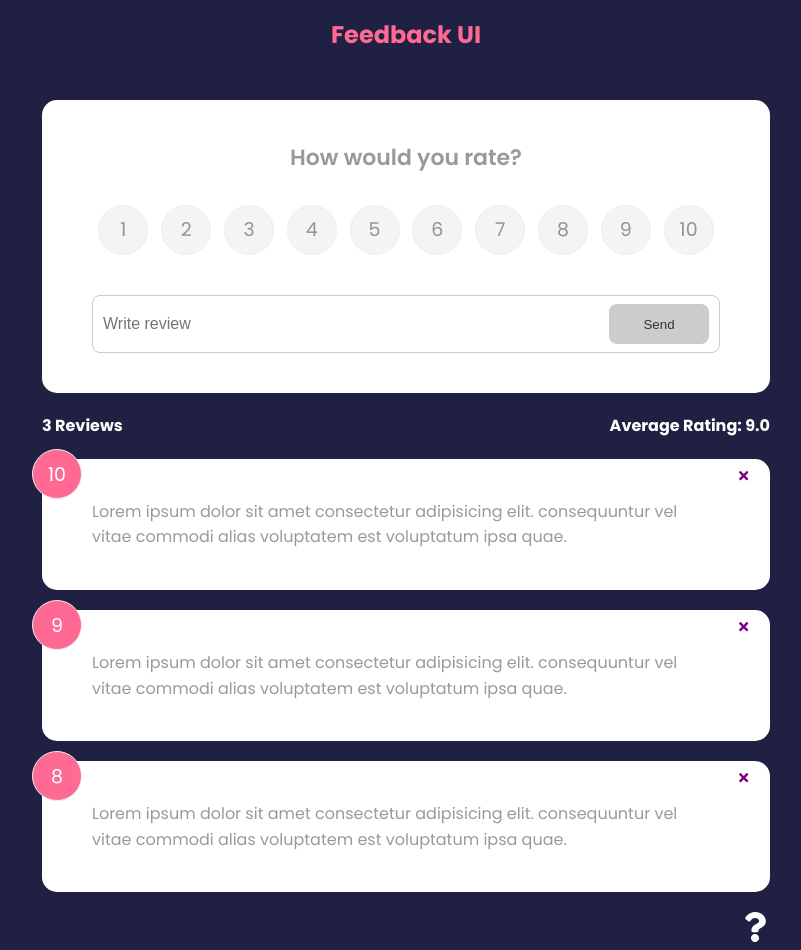
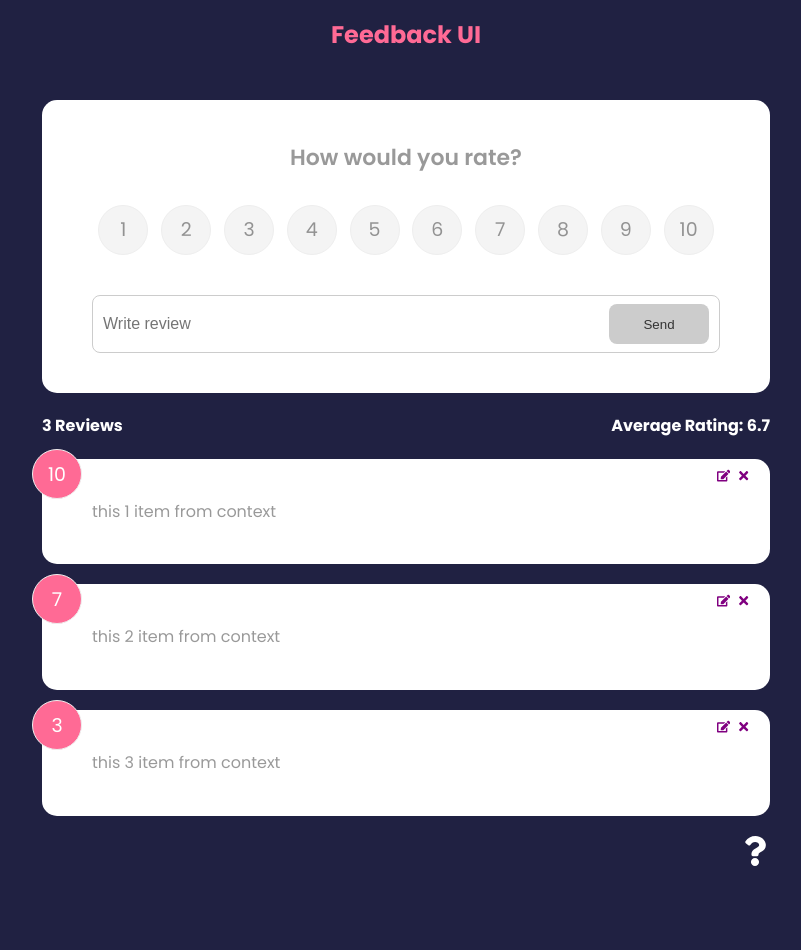
Before and after one commit to spraveenitpro/reactstepbystep, a React (Create React App) app in the folder feedback-app/: page / in a window 1280 px wide. Shown: the whole page, without its empty margins (234-1035 px from the left). After the commit the page ends 873 px from the top, so only its background shows below. Built offline with nearby package versions, Linux system fonts and the light colour scheme.

Commit message:
Implemented useContext

```diff
--- a/feedback-app/src/App.js
+++ b/feedback-app/src/App.js
@@ -1,32 +1,18 @@
 import React from 'react'
-import { useState } from 'react'
+
 import { BrowserRouter as Router, Route, Routes } from 'react-router-dom'
 import Header from './components/Header'
-import FeedbackData from './data/FeedbackData'
+
 import FeedbackList from './components/FeedbackList'
 import FeedbackStats from './components/FeedbackStats'
 import FeedbackForm from './components/FeedbackForm'
-import { v4 as uuidv4 } from 'uuid'
 import AboutPage from './pages/AboutPage'
 import AboutIconLink from './components/AboutIconLink'
+import { FeedbackProvider } from './context/FeedbackContext'
 
 function App() {
-    const [feedback, setFeedback] = useState(FeedbackData)
-
-    const deleteFeedback = id => {
-        console.log(id)
-        if (window.confirm('are you sure bro!')) {
-            setFeedback(feedback.filter(item => item.id !== id))
-        }
-    }
-
-    const addFeedback = newFeedback => {
-        newFeedback.id = uuidv4()
-        console.log(newFeedback)
-        setFeedback([newFeedback, ...feedback])
-    }
-
     return (
+        <FeedbackProvider>
             <Router>
                 <Header />
                 <div className="container">
@@ -36,12 +22,9 @@ function App() {
                             path="/"
                             element={
                                 <>
-                                <FeedbackForm handleAdd={addFeedback} />
-                                <FeedbackStats feedback={feedback} />
-                                <FeedbackList
-                                    feedback={feedback}
-                                    handleDelete={deleteFeedback}
-                                />
+                                    <FeedbackForm />
+                                    <FeedbackStats />
+                                    <FeedbackList />
                                 </>
                             }
                         ></Route>
@@ -50,6 +33,7 @@ function App() {
                     <AboutIconLink />
                 </div>
             </Router>
+        </FeedbackProvider>
     )
 }
 
--- a/feedback-app/src/components/FeedbackForm.jsx
+++ b/feedback-app/src/components/FeedbackForm.jsx
@@ -1,13 +1,21 @@
-import React, { useState } from 'react'
+import React, { useState, useContext, useEffect } from 'react'
 import Card from './shared/Card'
 import Button from './shared/Button'
 import RatingSelect from './RatingSelect'
+import FeedbackContext from '../context/FeedbackContext'
 
-function FeedbackForm({ handleAdd }) {
+function FeedbackForm() {
     const [text, setText] = useState('')
     const [rating, setRating] = useState(10)
     const [btnDisabled, setBtnDisabled] = useState(true)
     const [message, setMessage] = useState('')
+
+    const { addFeedback, feedbackEdit } = useContext(FeedbackContext)
+
+    useEffect(() => {
+        console.log('hello')
+    }, feedbackEdit)
+
     const handleTextChange = event => {
         if (text === '') {
             setBtnDisabled(true)
@@ -28,7 +36,7 @@ function FeedbackForm({ handleAdd }) {
                 text,
                 rating,
             }
-            handleAdd(newFeedback)
+            addFeedback(newFeedback)
             setText('')
         }
     }
--- a/feedback-app/src/components/FeedbackItem.jsx
+++ b/feedback-app/src/components/FeedbackItem.jsx
@@ -1,14 +1,19 @@
-import React from 'react'
-import { FaTimes } from 'react-icons/fa'
+import React, { useContext } from 'react'
+import { FaTimes, FaEdit } from 'react-icons/fa'
 import Card from './shared/Card'
 import PropTypes from 'prop-types'
+import FeedbackContext from '../context/FeedbackContext'
 
-function FeedbackItem({ item, handleDelete }) {
+function FeedbackItem({ item }) {
+    const { deleteFeedback, editFeedback } = useContext(FeedbackContext)
     return (
         <Card>
             <div className="num-display">{item.rating}</div>
-            <button className="close" onClick={() => handleDelete(item.id)}>
+            <button className="close" onClick={() => deleteFeedback(item.id)}>
                 <FaTimes color="purple" />
+            </button>
+            <button onClick={() => editFeedback(item)} className="edit">
+                <FaEdit color="purple" />
             </button>
             <div className="text-display">{item.text}</div>
         </Card>
--- a/feedback-app/src/components/FeedbackList.jsx
+++ b/feedback-app/src/components/FeedbackList.jsx
@@ -1,9 +1,10 @@
-import React from 'react'
+import React, { useContext } from 'react'
 import FeedbackItem from './FeedbackItem'
-import PropTypes from 'prop-types'
 import { motion, AnimatePresence } from 'framer-motion'
+import FeedbackContext from '../context/FeedbackContext'
 
-function FeedbackList({ feedback, handleDelete }) {
+function FeedbackList() {
+    const { feedback } = useContext(FeedbackContext)
     if (!feedback || feedback.length === 0) {
         return <p>No Feedback yet</p>
     }
@@ -19,11 +20,7 @@ function FeedbackList({ feedback, handleDelete }) {
                         animate={{ opacity: 1 }}
                         exit={{ opacity: 0 }}
                     >
-                        <FeedbackItem
-                            key={item.id}
-                            item={item}
-                            handleDelete={handleDelete}
-                        />
+                        <FeedbackItem key={item.id} item={item} />
                     </motion.div>
                 ))}
             </AnimatePresence>
@@ -45,8 +42,8 @@ function FeedbackList({ feedback, handleDelete }) {
     // )
 }
 
-FeedbackList.propTypes = {
-    feedback: PropTypes.array.isRequired,
-}
+// FeedbackList.propTypes = {
+//     feedback: PropTypes.array.isRequired,
+// }
 
 export default FeedbackList
--- a/feedback-app/src/components/FeedbackStats.jsx
+++ b/feedback-app/src/components/FeedbackStats.jsx
@@ -1,9 +1,9 @@
-import React from 'react'
-import PropTypes from 'prop-types'
+import React, { useContext } from 'react'
+import FeedbackContext from '../context/FeedbackContext'
 
-function FeedbackStats({ feedback }) {
+function FeedbackStats() {
     // Calculate average
-
+    const { feedback } = useContext(FeedbackContext)
     let average =
         feedback.reduce((acc, cur) => {
             return acc + cur.rating
@@ -18,8 +18,4 @@ function FeedbackStats({ feedback }) {
     )
 }
 
-FeedbackStats.propTypes = {
-    feedback: PropTypes.array.isRequired,
-}
-
 export default FeedbackStats
--- /dev/null
+++ b/feedback-app/src/context/FeedbackContext.js
@@ -0,0 +1,51 @@
+import React, { createContext, useState } from 'react'
+import { v4 as uuidv4 } from 'uuid'
+
+const FeedbackContext = createContext()
+export const FeedbackProvider = ({ children }) => {
+    const [feedback, setFeedback] = useState([
+        { id: 1, text: 'this 1 item from context', rating: 10 },
+        { id: 2, text: 'this 2 item from context', rating: 7 },
+        { id: 3, text: 'this 3 item from context', rating: 3 },
+    ])
+
+    const [feedbackEdit, setFeedbackEdit] = useState({ item: {}, edit: false })
+
+    const addFeedback = newFeedback => {
+        newFeedback.id = uuidv4()
+        console.log(newFeedback)
+        setFeedback([newFeedback, ...feedback])
+    }
+
+    const deleteFeedback = id => {
+        console.log(id)
+        if (window.confirm('are you sure bro!')) {
+            setFeedback(feedback.filter(item => item.id !== id))
+        }
+    }
+
+    const editFeedback = item => {
+        setFeedbackEdit({
+            item,
+            edit: true,
+        })
+
+        console.log(item)
+    }
+
+    return (
+        <FeedbackContext.Provider
+            value={{
+                feedback,
+                deleteFeedback,
+                addFeedback,
+                editFeedback,
+                feedbackEdit,
+            }}
+        >
+            {children}
+        </FeedbackContext.Provider>
+    )
+}
+
+export default FeedbackContext
```
Lines whose indentation alone changed are shown as unchanged.
